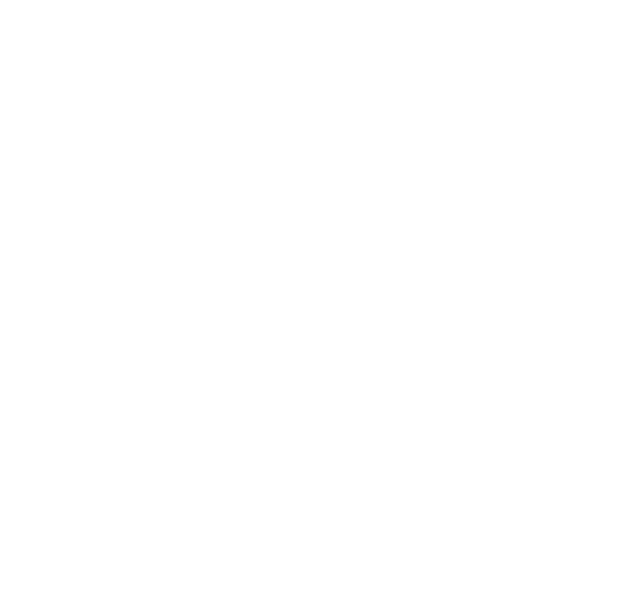
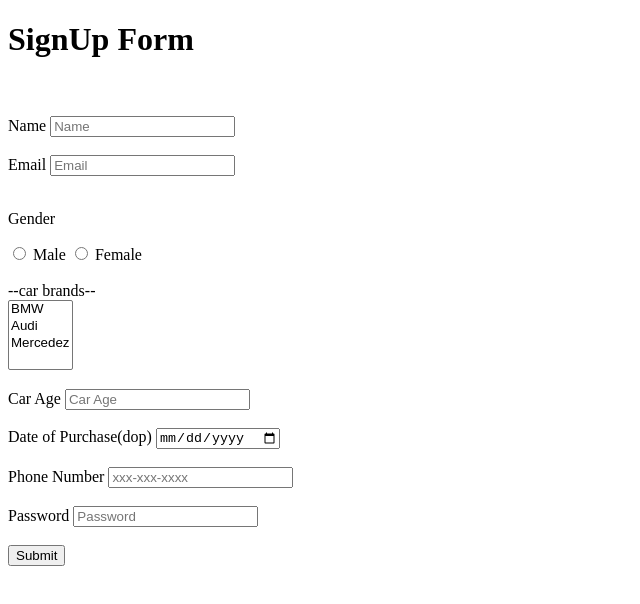
Before and after one commit to acciojob/car-insurance-form-Sriniketh09, a website: page main.html in a window 1280 px wide. Shown: the whole page, without its empty margins (0-640 px from the left). Drawn offline with Linux system fonts and the light colour scheme.

Commit message:
created a submission

```diff
--- a/main.html
+++ b/main.html
@@ -8,6 +8,33 @@
 
 <body>
 	<!-- the entire body must be written by student -->
+	<h1>SignUp Form</h1> <br/><br/>
+
+	<form method='post'>
+		<label for='label for='name'Name/label'>Name</label>
+		<input type='text' id='name' placeholder='Name' required/> <br/> <br/>
+		<label for='label for='email'Email/label'>Email</label>
+		<input type='email' id='email' placeholder='Email' required/> <br> <br>
+		<p>Gender</p>
+		<input type='radio' id='gender_m' name='gender' required value='Male' /> <label for='gender_m'>Male</label>
+		<input type='radio' id='gender_f' name='gender' required value='Female' /> <label for='gender_f'>Female</label> <br> <br>
+		<label for='label for='cars'Cars/label'>--car brands--</label> <br>
+		<select placeholder='--Please choose an option--' id='cars' multiple >
+			<option value='BMW'>BMW</option>
+			<option value='Audi'>Audi</option>
+			<option value='Mercedez'>Mercedez</option>
+		</select> <br><br>
+		<label for='label for='carage'Carage/Label'>Car Age</label>
+		<input type='number' id='carage' placeholder='Car Age' required> <br> <br>
+		<label for='label for='dop'Dop/label'>Date of Purchase(dop)</label>
+		<input type='date' id='dop' required/> <br><br>
+		<label for='tel'>Phone Number</label>
+		<input type='tel' id='tel' placeholder='xxx-xxx-xxxx' /> <br><br>
+		<label for='label for='password'Password/label'>Password</label>
+		<input type='password' id='password' placeholder='Password' required /> <br><br>
+
+		<button type='submit'>Submit</button>
+	</form>
     <script type="text/javascript" src="./script.js">
 </script>
 
```
